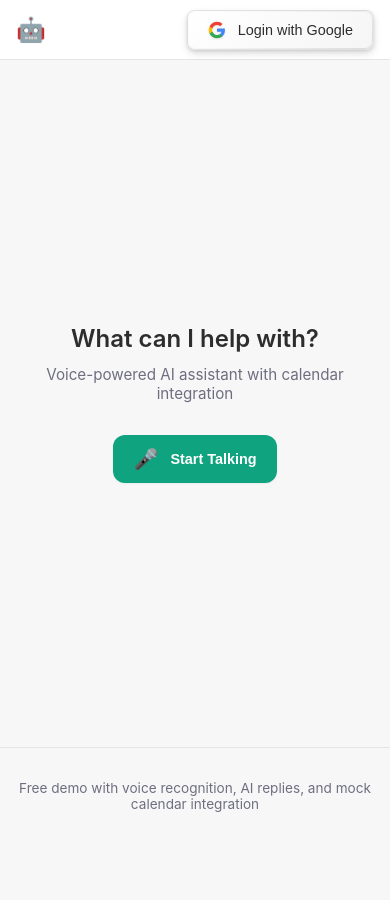
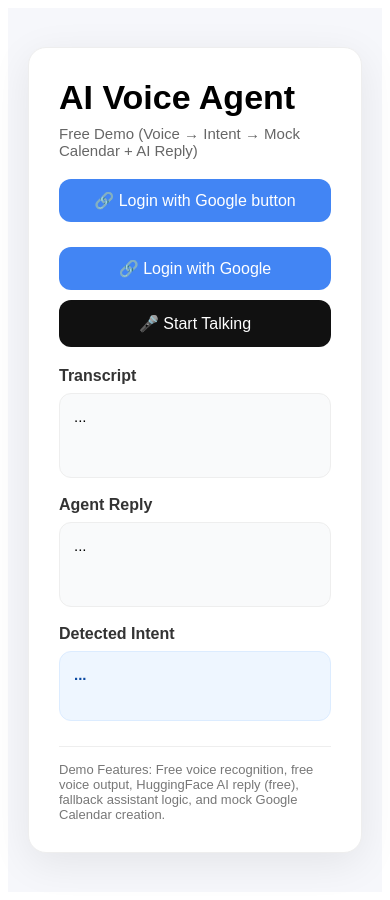
Before and after one commit to nkarwal2/Ai-Voice-text-to-speech, a React (Create React App) app in the folder frontend/: page / in a window 390 px wide. Before the commit the page ends 844 px from the top, so only its background shows below. Built offline with nearby package versions, Linux system fonts and the light colour scheme; no server answers.

Commit message:
Revert "Design improvment"
This reverts commit 3cc215ca62ab8697efbad7c42525de5edf729ec8.

```diff
--- a/frontend/package.json
+++ b/frontend/package.json
@@ -6,8 +6,7 @@
     "axios": "^1.6.8",
     "react": "^18.3.1",
     "react-dom": "^18.3.1",
-    "react-scripts": "5.0.1",
-    "sass": "^1.97.3"
+    "react-scripts": "5.0.1"
   },
   "scripts": {
     "start": "react-scripts start",
--- a/frontend/src/App.js
+++ b/frontend/src/App.js
@@ -1,6 +1,6 @@
+
 import React, { useEffect, useRef, useState } from "react";
 import axios from "axios";
-import "./App.scss";
 
 const BACKEND_URL = process.env.REACT_APP_BACKEND_URL || "http://localhost:5000";
 
@@ -113,127 +113,215 @@ export default function App() {
       setIsListening(false);
     } catch (err) {}
   };
-
   const handleGoogleLogin = () => {
-    window.location.href =
-      "https://ai-voice-text-to-speech.onrender.com/auth/google";
+  window.location.href = 'https://ai-voice-text-to-speech.onrender.com/auth/google';
 };
 
   return (
-    <div className="app">
-      <header className="top-header">
-        <div className="header-content">
-          <div className="logo">
-            <span className="logo-icon">🤖</span>
-            <span className="logo-text">AI Agent</span>
-          </div>
+    <div style={styles.page}>
+      <div style={styles.card}>
 
-          <button className="google-header-btn" onClick={handleGoogleLogin}>
-            <svg className="google-icon" viewBox="0 0 24 24" width="18" height="18">
-              <path fill="#4285F4" d="M22.56 12.25c0-.78-.07-1.53-.2-2.25H12v4.26h5.92c-.26 1.37-1.04 2.53-2.21 3.31v2.77h3.57c2.08-1.92 3.28-4.74 3.28-8.09z"/>
-              <path fill="#34A853" d="M12 23c2.97 0 5.46-.98 7.28-2.66l-3.57-2.77c-.98.66-2.23 1.06-3.71 1.06-2.86 0-5.29-1.93-6.16-4.53H2.18v2.84C3.99 20.53 7.7 23 12 23z"/>
-              <path fill="#FBBC05" d="M5.84 14.09c-.22-.66-.35-1.36-.35-2.09s.13-1.43.35-2.09V7.07H2.18C1.43 8.55 1 10.22 1 12s.43 3.45 1.18 4.93l2.85-2.22.81-.62z"/>
-              <path fill="#EA4335" d="M12 5.38c1.62 0 3.06.56 4.21 1.64l3.15-3.15C17.45 2.09 14.97 1 12 1 7.7 1 3.99 3.47 2.18 7.07l3.66 2.84c.87-2.6 3.3-4.53 6.16-4.53z"/>
-            </svg>
-            <span>Login with Google</span>
-          </button>
-        </div>
-      </header>
-
-      <main className="main-content">
-        <div className="main-flex-1">
-          <div className="container">
-            <div className="welcome-section">
-              <h1 className="welcome-title">What can I help with?</h1>
-              <p className="welcome-subtitle">
-                Voice-powered AI assistant with calendar integration
+        <div style={styles.header}>
+          <h1 style={styles.title}>AI Voice Agent</h1>
+          <p style={styles.subTitle}>
+            Free Demo (Voice → Intent → Mock Calendar + AI Reply)
           </p>
         </div>
+          <button
+  style={{
+    width: '100%',
+    padding: '12px 18px',
+    borderRadius: 12,
+    border: 'none',
+    background: '#4285F4',
+    color: 'white',
+    fontSize: 16,
+    cursor: 'pointer',
+    marginBottom: 10
+  }}
+  onClick={handleGoogleLogin}
+>
+  🔗 Login with Google button
+</button>
 
-            <div className="voice-controls">
+
+        <div style={styles.actions}>
+                       <button style={styles.googleBtn} onClick={handleGoogleLogin}>
+               🔗 Login with Google
+             </button>
           {!isListening ? (
-                <button className="voice-btn" onClick={startListening}>
-                  <span className="voice-icon">🎤</span>
-                  <span>Start Talking</span>
+            <button style={styles.primaryBtn} onClick={startListening}>
+              🎤 Start Talking
             </button>
           ) : (
-                <button className="voice-btn stop" onClick={stopListening}>
-                  <span className="voice-icon">⏹</span>
-                  <span>Stop</span>
+            <button style={styles.stopBtn} onClick={stopListening}>
+              ⏹ Stop
             </button>
           )}
         </div>
 
-            {/* Error Display */}
         {error && (
-              <div className="message-box error-message">
-                <strong>Error:</strong> {error}
+          <div style={styles.errorBox}>
+            <b>Error:</b> {error}
           </div>
         )}
 
-            {(transcript || reply) && (
-              <div className="conversation">
-                {transcript && (
-                  <div className="message user-message">
-                    <div className="message-avatar">👤</div>
-                    <div className="message-content">
-                      <div className="message-label">You</div>
-                      <div className="message-text">{transcript}</div>
+        <div style={styles.section}>
+          <h3 style={styles.sectionTitle}>Transcript</h3>
+          <div style={styles.box}>{transcript || "..."}</div>
+        </div>
+
+        <div style={styles.section}>
+          <h3 style={styles.sectionTitle}>Agent Reply</h3>
+          <div style={styles.box}>{reply || "..."}</div>
+        </div>
+
+        <div style={styles.section}>
+          <h3 style={styles.sectionTitle}>Detected Intent</h3>
+          <div style={styles.intentBox}>{intent || "..."}</div>
+        </div>
+
+        {mockEvent && (
+          <div style={styles.section}>
+            <h3 style={styles.sectionTitle}>Mock Google Calendar Result</h3>
+            <div style={styles.mockCard}>
+              <p style={styles.mockRow}><b>Event ID:</b> {mockEvent.id}</p>
+              <p style={styles.mockRow}><b>Title:</b> {mockEvent.title}</p>
+              <p style={styles.mockRow}><b>Date:</b> {mockEvent.date}</p>
+              <p style={styles.mockRow}><b>Time:</b> {mockEvent.time}</p>
             </div>
           </div>
         )}
 
-                {reply && (
-                  <div className="message assistant-message">
-                    <div className="message-avatar">🤖</div>
-                    <div className="message-content">
-                      <div className="message-label">AI Agent</div>
-                      <div className="message-text">{reply}</div>
-
-                      {intent && (
-                        <div className="intent-badge">Intent: {intent}</div>
-                      )}
-                    </div>
-                  </div>
-                )}
-
-                {mockEvent && (
-                  <div className="calendar-event">
-                    <div className="event-header">
-                      <span className="event-icon">📅</span>
-                      <span className="event-title">
-                        Calendar Event Created
-                      </span>
-                    </div>
-
-                    <div className="event-details">
-                      <div className="event-row">
-                        <span className="event-label">Title:</span>
-                        <span className="event-value">{mockEvent.title}</span>
-                      </div>
-                      <div className="event-row">
-                        <span className="event-label">Date:</span>
-                        <span className="event-value">{mockEvent.date}</span>
-                      </div>
-                      <div className="event-row">
-                        <span className="event-label">Time:</span>
-                        <span className="event-value">{mockEvent.time}</span>
+        <div style={styles.footer}>
+          <p style={styles.footerText}>
+            Demo Features: Free voice recognition, free voice output, HuggingFace AI reply (free),
+            fallback assistant logic, and mock Google Calendar creation.
+          </p>
         </div>
       </div>
     </div>
-                )}
-              </div>
-            )}
-          </div>
-        </div>
-
-        <footer className="app-footer">
-          <p>
-            Free demo with voice recognition, AI replies, and mock calendar
-            integration
-          </p>
-        </footer>
-      </main>
-    </div>
   );
 }
+
+const styles = {
+  page: {
+    background: "#f6f7fb",
+    minHeight: "100vh",
+    display: "flex",
+    justifyContent: "center",
+    alignItems: "center",
+    padding: 20,
+    fontFamily: "Arial, sans-serif"
+  },
+  card: {
+    width: 720,
+    background: "#fff",
+    borderRadius: 18,
+    padding: 30,
+    boxShadow: "0 10px 40px rgba(0,0,0,0.08)",
+    border: "1px solid #eee"
+  },
+  header: {
+    marginBottom: 20
+  },
+  title: {
+    margin: 0,
+    fontSize: 34,
+    fontWeight: 700
+  },
+  subTitle: {
+    marginTop: 8,
+    color: "#666",
+    fontSize: 15
+  },
+  actions: {
+    marginTop: 15,
+    marginBottom: 20
+  },
+  primaryBtn: {
+    width: "100%",
+    padding: "14px 18px",
+    borderRadius: 12,
+    border: "none",
+    background: "#111",
+    color: "#fff",
+    fontSize: 16,
+    cursor: "pointer"
+  },
+  stopBtn: {
+    width: "100%",
+    padding: "14px 18px",
+    borderRadius: 12,
+    border: "none",
+    background: "#d93025",
+    color: "#fff",
+    fontSize: 16,
+    cursor: "pointer"
+  },
+   googleBtn: {
+   width: "100%",
+   padding: "12px 18px",
+   borderRadius: 12,
+   border: "none",
+   background: "#4285F4",
+   color: "#fff",
+   fontSize: 16,
+   cursor: "pointer",
+   marginBottom: 10
+ },
+  section: {
+    marginTop: 18
+  },
+  sectionTitle: {
+    margin: "0 0 8px 0",
+    fontSize: 16,
+    color: "#333"
+  },
+  box: {
+    background: "#f9fafb",
+    padding: 14,
+    borderRadius: 12,
+    border: "1px solid #eee",
+    minHeight: 55,
+    fontSize: 15
+  },
+  intentBox: {
+    background: "#eef6ff",
+    padding: 14,
+    borderRadius: 12,
+    border: "1px solid #dcecff",
+    minHeight: 40,
+    fontSize: 15,
+    fontWeight: "bold",
+    color: "#0b4aa2"
+  },
+  errorBox: {
+    padding: 12,
+    borderRadius: 12,
+    background: "#fff1f1",
+    border: "1px solid #ffd4d4",
+    color: "#b30000",
+    marginBottom: 15
+  },
+  mockCard: {
+    background: "#f3fff4",
+    border: "1px solid #c9f0cf",
+    padding: 14,
+    borderRadius: 12
+  },
+  mockRow: {
+    margin: "6px 0",
+    fontSize: 14
+  },
+  footer: {
+    marginTop: 25,
+    borderTop: "1px solid #eee",
+    paddingTop: 15
+  },
+  footerText: {
+    margin: 0,
+    color: "#777",
+    fontSize: 13
+  }
+};
--- a/frontend/src/App.scss
+++ /dev/null
@@ -1,436 +0,0 @@
-
-:root {
-    // Colors
-    --color-primary: #10a37f;
-    --color-primary-hover: #0d8c6d;
-    --color-background: #ffffff;
-    --color-surface: #f7f7f8;
-    --color-border: #e5e5e5;
-    --color-text-primary: #2d2d2d;
-    --color-text-secondary: #6e6e80;
-    --color-text-tertiary: #acacbe;
-    --color-error: #ef4146;
-    --color-success: #10a37f;
-    --color-google: #4285f4;
-
-    // Spacing
-    --spacing-xs: 0.5rem;
-    --spacing-sm: 0.75rem;
-    --spacing-md: 1rem;
-    --spacing-lg: 1.5rem;
-    --spacing-xl: 2rem;
-
-    // Radius
-    --radius-sm: 0.375rem;
-    --radius-md: 0.5rem;
-    --radius-lg: 0.75rem;
-    --radius-full: 9999px;
-
-    // Shadows
-    --shadow-sm: 0 1px 2px rgba(0, 0, 0, 0.05);
-    --shadow-md: 0 2px 8px rgba(0, 0, 0, 0.08);
-
-    // Header height
-    --header-height: 60px;
-}
-
-// ============================================
-// RESET & BASE
-// ============================================
-
-* {
-    margin: 0;
-    padding: 0;
-    box-sizing: border-box;
-}
-
-body {
-    font-family: -apple-system, BlinkMacSystemFont, 'Segoe UI', 'Roboto', sans-serif;
-    -webkit-font-smoothing: antialiased;
-    color: var(--color-text-primary);
-    background: var(--color-surface);
-}
-
-// ============================================
-// APP LAYOUT
-// ============================================
-
-.app {
-    min-height: 100vh;
-    display: flex;
-    flex-direction: column;
-}
-
-// ============================================
-// TOP HEADER - ChatGPT Style
-// ============================================
-
-.top-header {
-    position: sticky;
-    top: 0;
-    z-index: 100;
-    background: var(--color-background);
-    border-bottom: 1px solid var(--color-border);
-    height: var(--header-height);
-}
-
-.header-content {
-    max-width: 1200px;
-    margin: 0 auto;
-    height: 100%;
-    padding: 0 var(--spacing-lg);
-    display: flex;
-    align-items: center;
-    justify-content: space-between;
-}
-
-.logo {
-    display: flex;
-    align-items: center;
-    gap: var(--spacing-sm);
-    font-weight: 600;
-    font-size: 1.125rem;
-    color: var(--color-text-primary);
-}
-
-.logo-icon {
-    font-size: 1.5rem;
-}
-
-.logo-text {
-    font-weight: 600;
-}
-
-// Google Login Button - 3D Style
-.google-header-btn {
-    display: inline-flex;
-    align-items: center;
-    gap: var(--spacing-sm);
-    padding: 0.625rem 1.25rem;
-    background: linear-gradient(145deg, #ffffff, #f5f5f5);
-    color: var(--color-text-primary);
-    border: 1px solid rgba(0, 0, 0, 0.1);
-    border-radius: var(--radius-md);
-    font-size: 0.9rem;
-    font-weight: 500;
-    cursor: pointer;
-    transition: all 0.2s ease;
-    position: relative;
-
-    // 3D Effect - Layered Shadows
-    box-shadow:
-        0 1px 2px rgba(0, 0, 0, 0.05),
-        0 2px 4px rgba(0, 0, 0, 0.08),
-        0 4px 8px rgba(0, 0, 0, 0.1),
-        inset 0 1px 0 rgba(255, 255, 255, 0.8);
-
-    // Subtle gradient border
-    &::before {
-        content: '';
-        position: absolute;
-        inset: 0;
-        border-radius: var(--radius-md);
-        padding: 1px;
-        background: linear-gradient(145deg, rgba(255, 255, 255, 0.8), rgba(0, 0, 0, 0.1));
-        -webkit-mask: linear-gradient(#fff 0 0) content-box, linear-gradient(#fff 0 0);
-        -webkit-mask-composite: xor;
-        mask: linear-gradient(#fff 0 0) content-box, linear-gradient(#fff 0 0);
-        mask-composite: exclude;
-        pointer-events: none;
-    }
-
-    &:hover {
-        background: linear-gradient(145deg, #fafafa, #f0f0f0);
-        transform: translateY(-1px);
-        box-shadow:
-            0 2px 4px rgba(0, 0, 0, 0.08),
-            0 4px 8px rgba(0, 0, 0, 0.12),
-            0 6px 12px rgba(0, 0, 0, 0.15),
-            inset 0 1px 0 rgba(255, 255, 255, 0.9);
-    }
-
-    &:active {
-        transform: translateY(0);
-        box-shadow:
-            0 1px 2px rgba(0, 0, 0, 0.1),
-            inset 0 2px 4px rgba(0, 0, 0, 0.1);
-    }
-}
-
-.google-icon {
-    flex-shrink: 0;
-    filter: drop-shadow(0 1px 1px rgba(0, 0, 0, 0.1));
-}
-
-.main-content {
-    flex: 1;
-    display: flex;
-    flex-direction: column;
-    padding-top: var(--spacing-xl);
-
-    & .main-flex-1 {
-        flex: 1;
-        display: flex;
-        align-items: center;
-        justify-content: center;
-    }
-}
-
-.container {
-    max-width: 800px;
-    width: 100%;
-    margin: 0 auto;
-    padding: 0 var(--spacing-lg);
-    flex: 1;
-    display: flex;
-    flex-direction: column;
-}
-
-
-.welcome-section {
-    text-align: center;
-    margin-bottom: var(--spacing-xl);
-}
-
-.welcome-title {
-    font-size: 2rem;
-    font-weight: 600;
-    color: var(--color-text-primary);
-    margin-bottom: var(--spacing-sm);
-
-    @media (max-width: 768px) {
-        font-size: 1.75rem;
-    }
-}
-
-.welcome-subtitle {
-    font-size: 0.95rem;
-    color: var(--color-text-secondary);
-}
-
-.voice-controls {
-    display: flex;
-    justify-content: center;
-    margin-bottom: var(--spacing-xl);
-}
-
-.voice-btn {
-    display: inline-flex;
-    align-items: center;
-    gap: var(--spacing-sm);
-    padding: 0.875rem 1.5rem;
-    background: var(--color-primary);
-    color: white;
-    border: none;
-    border-radius: var(--radius-lg);
-    font-size: 1rem;
-    font-weight: 600;
-    cursor: pointer;
-    transition: all 0.2s ease;
-    box-shadow: var(--shadow-sm);
-
-    &:hover {
-        background: var(--color-primary-hover);
-        box-shadow: var(--shadow-md);
-    }
-
-    &:active {
-        transform: scale(0.98);
-    }
-
-    &.stop {
-        background: var(--color-error);
-
-        &:hover {
-            background: #d93025;
-        }
-    }
-}
-
-.voice-icon {
-    font-size: 1.25rem;
-}
-
-.conversation {
-    display: flex;
-    flex-direction: column;
-    gap: var(--spacing-lg);
-    margin-bottom: var(--spacing-xl);
-}
-
-.message {
-    display: flex;
-    gap: var(--spacing-md);
-    animation: slideIn 0.3s ease;
-}
-
-@keyframes slideIn {
-    from {
-        opacity: 0;
-        transform: translateY(10px);
-    }
-
-    to {
-        opacity: 1;
-        transform: translateY(0);
-    }
-}
-
-.message-avatar {
-    width: 36px;
-    height: 36px;
-    border-radius: var(--radius-full);
-    background: var(--color-surface);
-    display: flex;
-    align-items: center;
-    justify-content: center;
-    font-size: 1.25rem;
-    flex-shrink: 0;
-}
-
-.user-message .message-avatar {
-    background: #e3f2fd;
-}
-
-.assistant-message .message-avatar {
-    background: var(--color-primary);
-}
-
-.message-content {
-    flex: 1;
-    min-width: 0;
-}
-
-.message-label {
-    font-size: 0.875rem;
-    font-weight: 600;
-    color: var(--color-text-primary);
-    margin-bottom: var(--spacing-xs);
-}
-
-.message-text {
-    font-size: 0.95rem;
-    line-height: 1.6;
-    color: var(--color-text-primary);
-    background: var(--color-surface);
-    padding: var(--spacing-md);
-    border-radius: var(--radius-lg);
-    border: 1px solid var(--color-border);
-}
-
-.intent-badge {
-    display: inline-block;
-    margin-top: var(--spacing-sm);
-    padding: 0.375rem 0.75rem;
-    background: #e3f2fd;
-    color: #1976d2;
-    border-radius: var(--radius-full);
-    font-size: 0.8rem;
-    font-weight: 600;
-}
-
-.message-box {
-    padding: var(--spacing-md);
-    border-radius: var(--radius-lg);
-    margin-bottom: var(--spacing-lg);
-    font-size: 0.95rem;
-    animation: slideIn 0.3s ease;
-}
-
-.error-message {
-    background: #fef2f2;
-    border: 1px solid #fecaca;
-    color: #991b1b;
-
-    strong {
-        font-weight: 700;
-    }
-}
-
-.calendar-event {
-    background: #f0fdf4;
-    border: 1px solid #bbf7d0;
-    border-radius: var(--radius-lg);
-    padding: var(--spacing-md);
-    margin-top: var(--spacing-md);
-    animation: slideIn 0.3s ease;
-}
-
-.event-header {
-    display: flex;
-    align-items: center;
-    gap: var(--spacing-sm);
-    margin-bottom: var(--spacing-md);
-    font-weight: 600;
-    color: #166534;
-}
-
-.event-icon {
-    font-size: 1.25rem;
-}
-
-.event-details {
-    display: flex;
-    flex-direction: column;
-    gap: var(--spacing-sm);
-}
-
-.event-row {
-    display: flex;
-    gap: var(--spacing-sm);
-    font-size: 0.9rem;
-}
-
-.event-label {
-    font-weight: 600;
-    color: #166534;
-    min-width: 60px;
-}
-
-.event-value {
-    color: var(--color-text-primary);
-}
-
-
-.app-footer {
-    margin-top: auto;
-    padding: var(--spacing-xl) 0;
-    text-align: center;
-    border-top: 1px solid var(--color-border);
-
-    p {
-        font-size: 0.85rem;
-        color: var(--color-text-secondary);
-    }
-}
-
-@media (max-width: 768px) {
-    .header-content {
-        padding: 0 var(--spacing-md);
-    }
-
-    .container {
-        padding: 0 var(--spacing-md);
-    }
-
-    .welcome-title {
-        font-size: 1.5rem;
-    }
-
-    .logo-text {
-        display: none;
-    }
-}
-
-@media (max-width: 480px) {
-    .voice-btn {
-        padding: 0.75rem 1.25rem;
-        font-size: 0.9rem;
-    }
-
-    .message-avatar {
-        width: 32px;
-        height: 32px;
-        font-size: 1rem;
-    }
-}
```
Also changed, not shown: 2 other files (tests, documents, lock files or other folders). Lines whose indentation alone changed are shown as unchanged.
